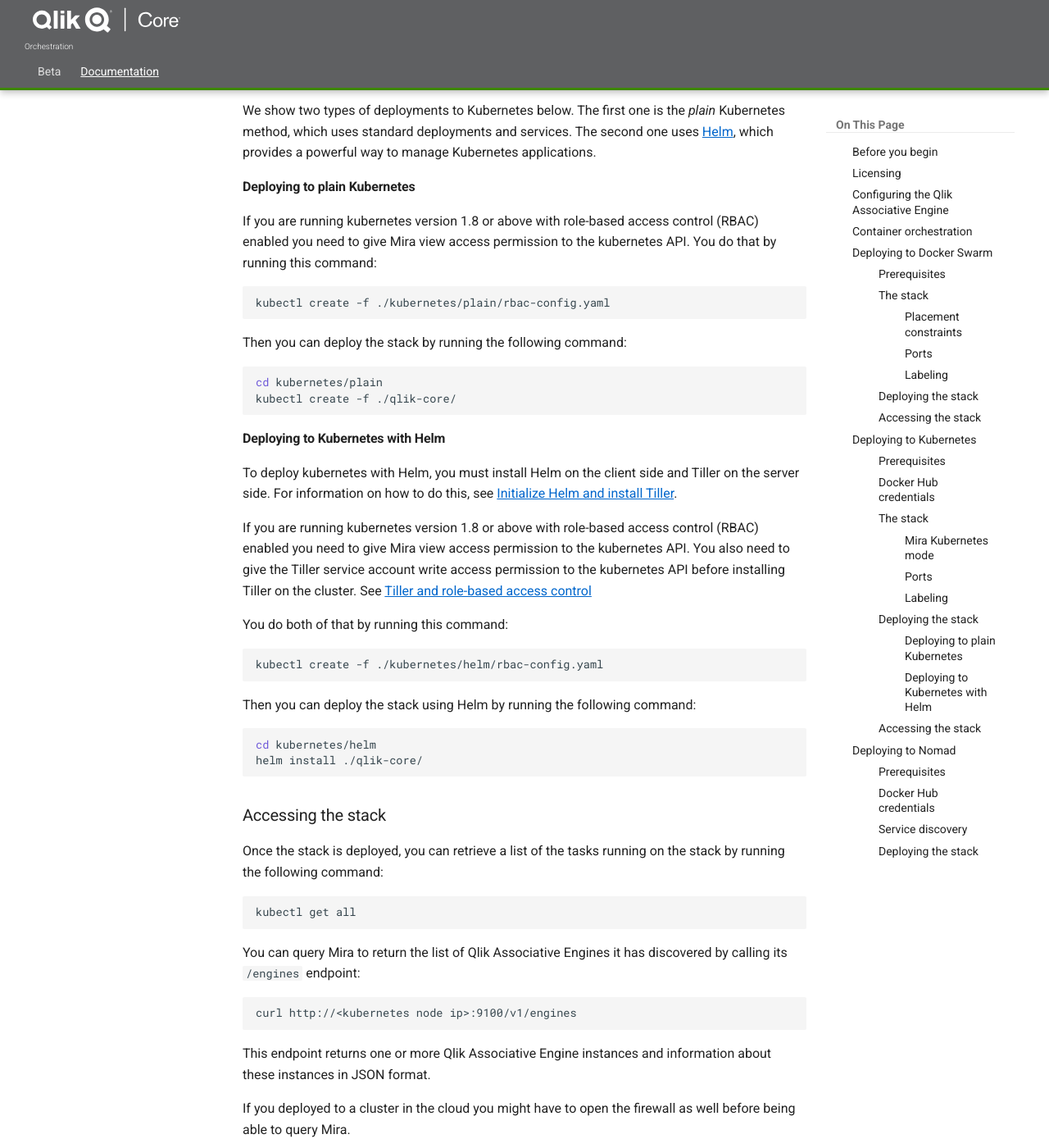
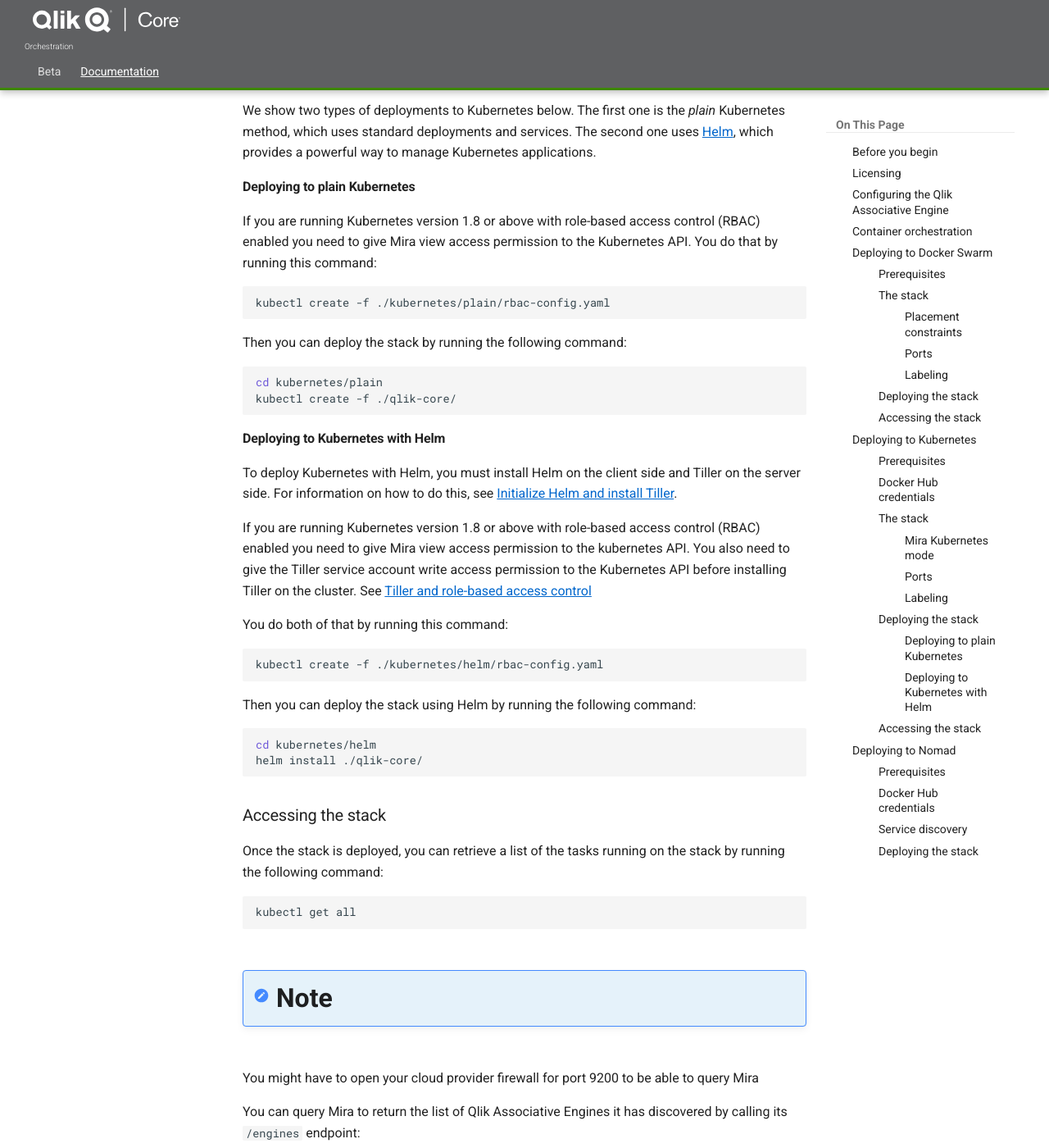
Before and after one commit to qlik-oss/core-website, an MkDocs documentation site: the page built from docs/docs/tutorials/orchestration.md, in a window 1280 px wide and 1400 px high, scrolled down 6368 px. Shown: the whole window at 82% size. Built offline with MkDocs 1.6.1 and Material for MkDocs 9.7.7, drawn with Linux system fonts in a browser that asks for light colours; old or Windows-style settings are respelled for this version of MkDocs.

Commit message:
changed to Kubernetes, changed to a note

````diff
--- a/docs/docs/tutorials/orchestration.md
+++ b/docs/docs/tutorials/orchestration.md
@@ -239,8 +239,8 @@
 
 #### Deploying to plain Kubernetes
 
-If you are running kubernetes version 1.8 or above with role-based access control (RBAC)
-enabled you need to give Mira view access permission to the kubernetes API.
+If you are running Kubernetes version 1.8 or above with role-based access control (RBAC)
+enabled you need to give Mira view access permission to the Kubernetes API.
 You do that by running this command:
 
 ```sh
@@ -256,14 +256,14 @@
 
 #### Deploying to Kubernetes with Helm
 
-To deploy kubernetes with Helm,
+To deploy Kubernetes with Helm,
 you must install Helm on the client side and Tiller on the server side.
 For information on how to do this,
 see [Initialize Helm and install Tiller](https://docs.helm.sh/using_helm/#initialize-helm-and-install-tiller).
 
-If you are running kubernetes version 1.8 or above with role-based access control (RBAC) enabled
+If you are running Kubernetes version 1.8 or above with role-based access control (RBAC) enabled
 you need to give Mira view access permission to the kubernetes API. You also need to give the Tiller service account
-write access permission to the kubernetes API before installing Tiller on the cluster.
+write access permission to the Kubernetes API before installing Tiller on the cluster.
 See [Tiller and role-based access control](https://docs.helm.sh/using_helm/#role-based-access-control)
 
 You do both of that by running this command:
@@ -287,6 +287,8 @@
 ```sh
 kubectl get all
 ```
+!!! Note
+  You might have to open your cloud provider firewall for port 9200 to be able to query Mira
 
 You can query Mira to return the list of Qlik Associative Engines it has discovered by calling its `/engines` endpoint:
 
@@ -295,8 +297,6 @@
 ```
 
 This endpoint returns one or more Qlik Associative Engine instances and information about these instances in JSON format.
-
-If you deployed to a cluster in the cloud you might have to open the firewall as well before being able to query Mira.
 
 ## Deploying to Nomad
 
````
